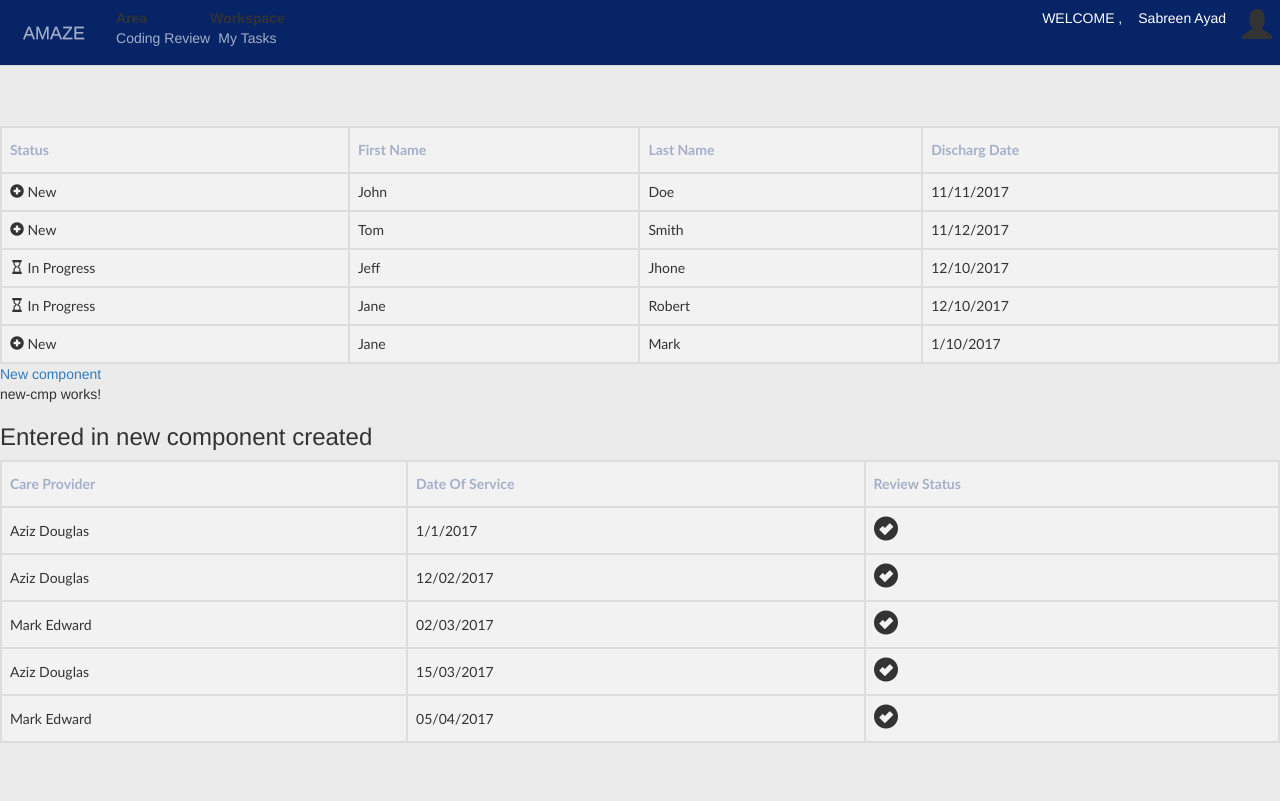
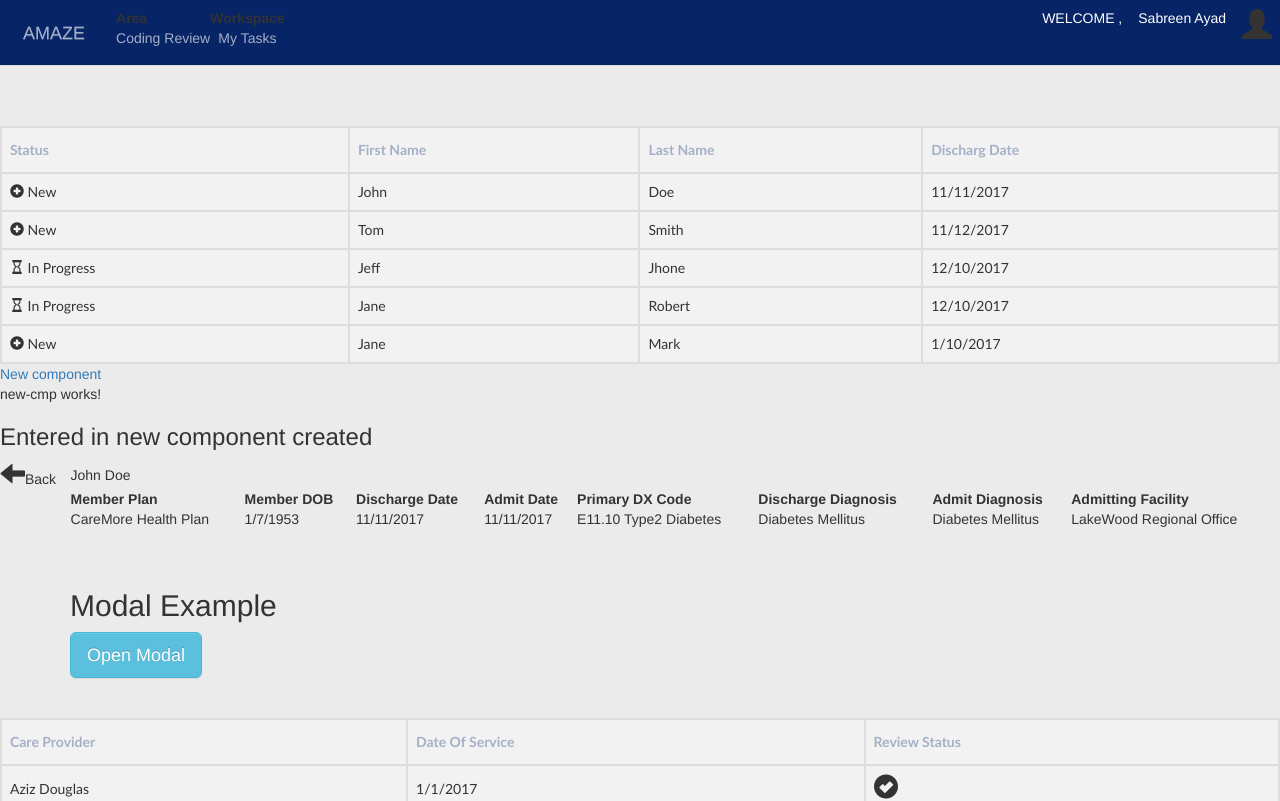
Before and after one commit to codingmaniac2138/Angular-LearnApp, an Angular app: page /new-cmp in a window 1280 px wide. Shown: the top 801 px of the page. Built offline with nearby package versions, Linux system fonts and the light colour scheme.

Commit message:
Sample modal implimented

```diff
--- a/src/app/new-cmp/new-cmp.component.html
+++ b/src/app/new-cmp/new-cmp.component.html
@@ -2,7 +2,95 @@
   new-cmp works!
 </p>
 <h3> {{ newcomponent }} </h3>
+<div>
+<table style="width:100%">
+  <tr>
+    <td><span style="font-size: 25px"  class="glyphicon glyphicon-arrow-left" aria-hidden="true"></span>Back </td>
+    <td>John Doe</td>
+  </tr>
+    <tr>
+      <th></th>
+      <th>Member Plan</th>
+      <th>Member DOB</th>
+      <th>Discharge Date</th>
+      <th>Admit Date</th>
+      <th>Primary DX Code</th>
+      <th>Discharge Diagnosis</th>
+      <th>Admit Diagnosis</th>
+      <th>Admitting Facility</th>
+    </tr>
+    <tr>
+      <td></td>
+      <td>CareMore Health Plan</td>
+      <td>1/7/1953</td>
+      <td>11/11/2017</td>
+      <td>11/11/2017</td>
+      <td>E11.10 Type2 Diabetes</td>
+      <td>Diabetes Mellitus</td>
+      <td>Diabetes Mellitus</td>
+      <td>LakeWood Regional Office</td>
 
+    </tr>
+
+  </table>
+</div>
+<br>
+<br>
+
+<!-- Modal start -->
+
+<div class="container">
+    <h2>Modal Example</h2>
+    <!-- Trigger the modal with a button -->
+    <button type="button" class="btn btn-info btn-lg" data-toggle="modal" data-target="#myModal">Open Modal</button>
+
+    <!-- Modal -->
+    <div class="modal fade" id="myModal" role="dialog">
+      <div class="modal-dialog">
+
+        <!-- Modal content-->
+        <div class="modal-content">
+          <div class="modal-header">
+            <button type="button" class="close" data-dismiss="modal">&times;</button>
+            <h4 class="modal-title">Modal Header</h4>
+          </div>
+          <div class="modal-body">
+            <p>Some text in the modal.</p>
+          </div>
+          <div class="modal-footer">
+            <button type="button" class="btn btn-default" data-dismiss="modal">Close</button>
+          </div>
+        </div>
+
+      </div>
+    </div>
+
+  </div>
+
+
+<br>
+<div class="modal" tabindex="-1" role="dialog">
+    <div class="modal-dialog" role="document">
+      <div class="modal-content">
+        <div class="modal-header">
+          <h5 class="modal-title">Modal title</h5>
+          <button type="button" class="close" data-dismiss="modal" aria-label="Close">
+            <span aria-hidden="true">&times;</span>
+          </button>
+        </div>
+        <div class="modal-body">
+          <p>Modal body text goes here.</p>
+        </div>
+        <div class="modal-footer">
+          <button type="button" class="btn btn-primary">Save changes</button>
+          <button type="button" class="btn btn-secondary" data-dismiss="modal">Close</button>
+        </div>
+      </div>
+    </div>
+  </div>
+
+  <!-- Modal end -->
+<br>
 <table id="tbl">
     <tr>
       <th>Care Provider</th>
@@ -10,7 +98,7 @@
       <th>Review Status</th>
     </tr>
     <tr>
-      <td>Aziz Douglas</td>
+      <td data-toggle="modal" data-target="#myModal" >Aziz Douglas</td>
       <td>1/1/2017</td>
       <td><span style="font-size: 25px" class="glyphicon glyphicon-ok-sign" aria-hidden="true"></span>
       </td>
@@ -42,3 +130,4 @@
       </td>
     </tr>
   </table>
+  <script src="https://code.jquery.com/jquery-3.2.1.slim.min.js" integrity="sha384-KJ3o2DKtIkvYIK3UENzmM7KCkRr/rE9/Qpg6aAZGJwFDMVNA/GpGFF93hXpG5KkN" crossorigin="anonymous"></script>
--- a/src/index.html
+++ b/src/index.html
@@ -15,7 +15,10 @@
 
 <!-- Latest compiled and minified JavaScript -->
 <script src="https://maxcdn.bootstrapcdn.com/bootstrap/3.3.7/js/bootstrap.min.js" integrity="sha384-Tc5IQib027qvyjSMfHjOMaLkfuWVxZxUPnCJA7l2mCWNIpG9mGCD8wGNIcPD7Txa" crossorigin="anonymous"></script>
-
+<meta name="viewport" content="width=device-width, initial-scale=1">
+<link rel="stylesheet" href="https://maxcdn.bootstrapcdn.com/bootstrap/3.3.7/css/bootstrap.min.css">
+<script src="https://ajax.googleapis.com/ajax/libs/jquery/3.3.1/jquery.min.js"></script>
+<script src="https://maxcdn.bootstrapcdn.com/bootstrap/3.3.7/js/bootstrap.min.js"></script>
 </head>
 <body style="background-color: #ebebeb">
   <app-root></app-root>
```
